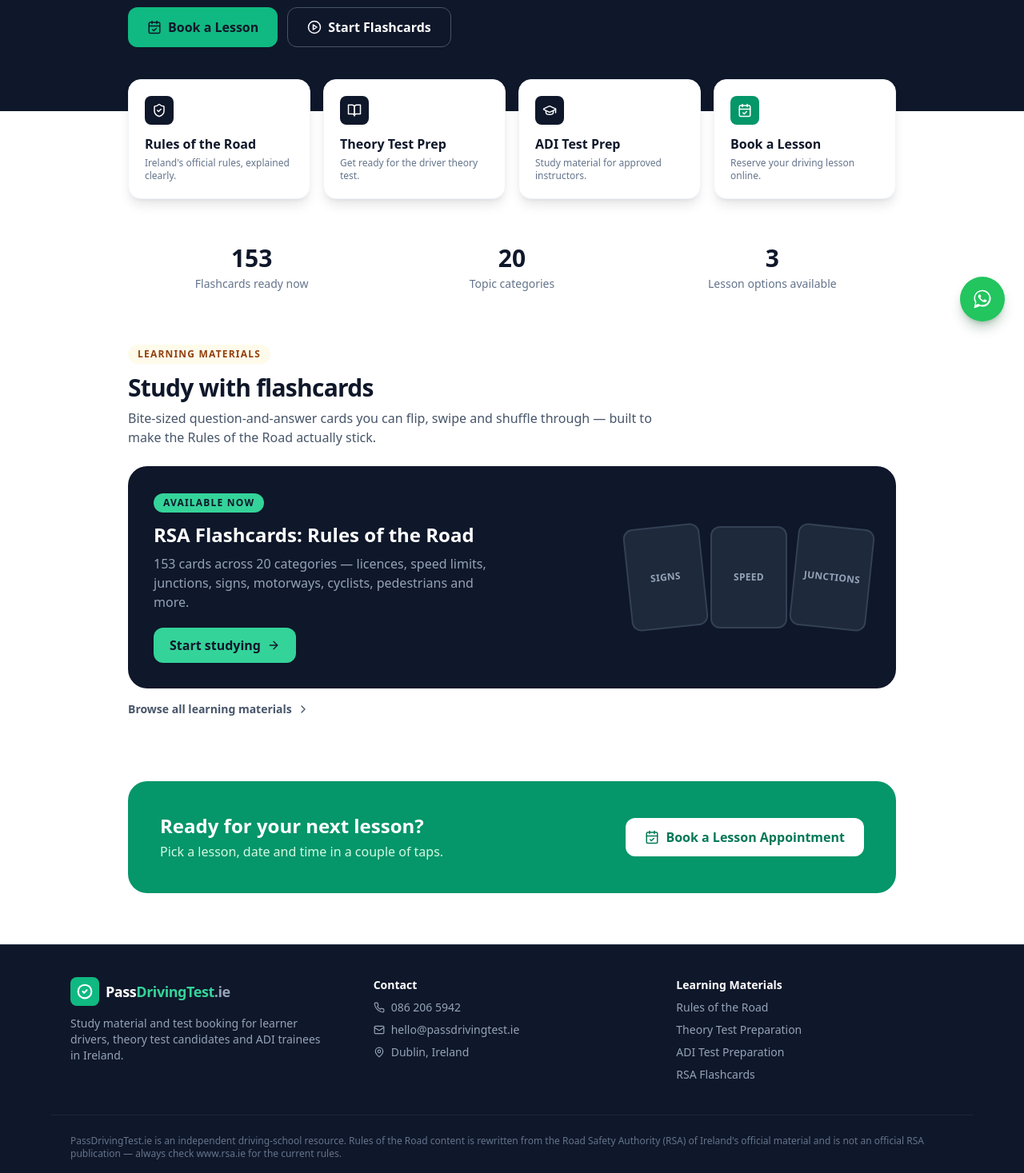
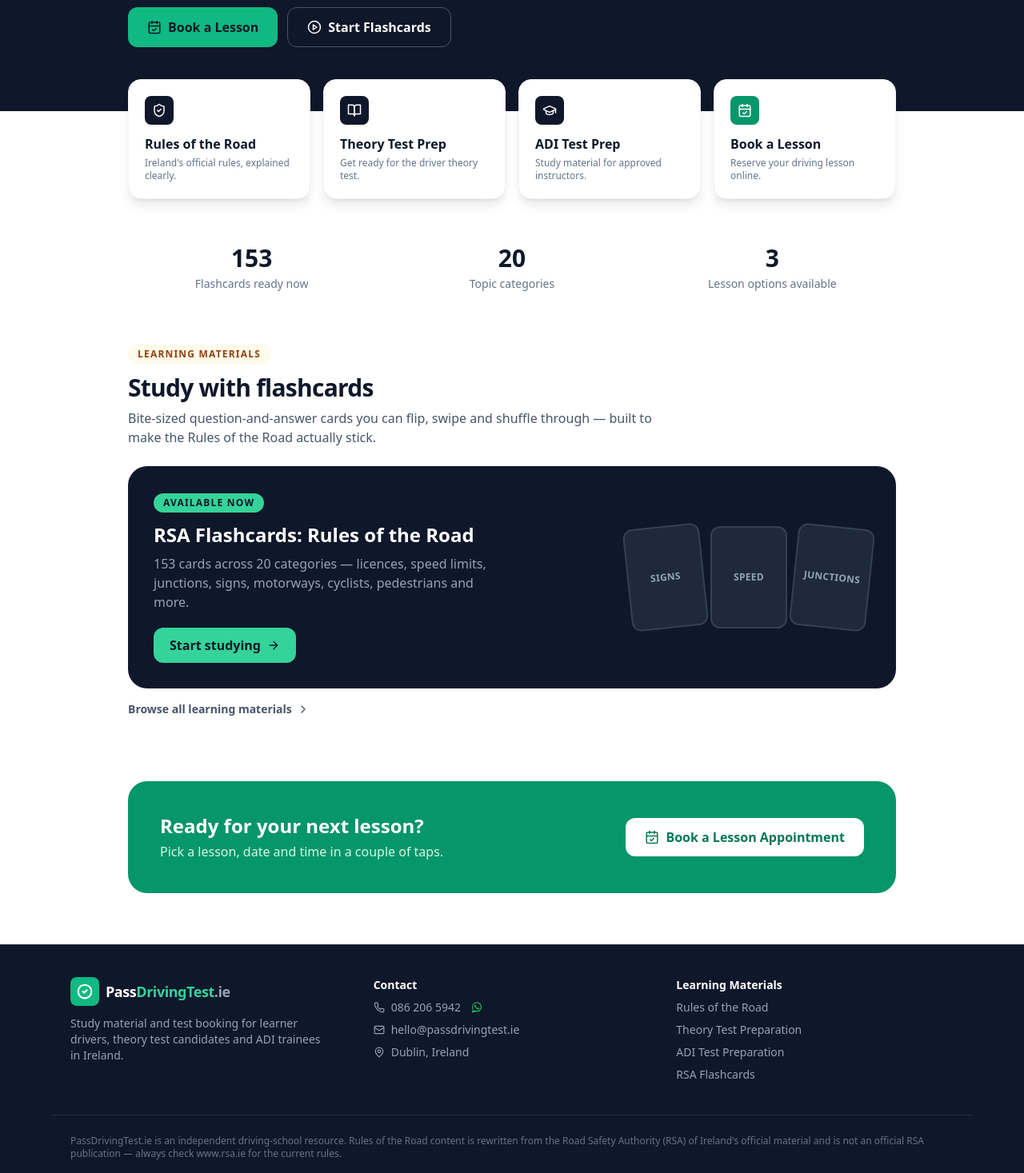
Before and after one commit to arifdub/passdrivingtest, a React (Vite) app: page / in a window 1280 px wide. Shown: the part 374-1841 px from the top of the page at 80% size. Built offline with nearby package versions, Linux system fonts and the light colour scheme.

Commit message:
Add files via upload

```diff
--- a/src/App.jsx
+++ b/src/App.jsx
@@ -1354,7 +1354,10 @@
             </button>
           </nav>
           <div className="mt-4 pt-4 border-t border-slate-800 text-slate-400 text-xs space-y-1.5">
-            <a href={`tel:${SITE_CONFIG.phoneTel}`} className="flex items-center gap-2 hover:text-emerald-400"><Phone size={13} /> {SITE_CONFIG.phoneDisplay}</a>
+            <div className="flex items-center gap-3">
+              <a href={`tel:${SITE_CONFIG.phoneTel}`} className="flex items-center gap-2 hover:text-emerald-400"><Phone size={13} /> {SITE_CONFIG.phoneDisplay}</a>
+              <WhatsAppLink size={15} />
+            </div>
             <a href={`mailto:${SITE_CONFIG.email}`} className="flex items-center gap-2 hover:text-emerald-400"><Mail size={13} /> {SITE_CONFIG.email}</a>
             <p className="flex items-center gap-2"><MapPin size={13} /> {SITE_CONFIG.address}</p>
           </div>
@@ -1400,7 +1403,10 @@
         </div>
         <div className="text-sm space-y-2">
           <p className="font-bold text-white mb-2">Contact</p>
-          <a href={`tel:${SITE_CONFIG.phoneTel}`} className="flex items-center gap-2 hover:text-emerald-400"><Phone size={14} /> {SITE_CONFIG.phoneDisplay}</a>
+          <div className="flex items-center gap-3">
+            <a href={`tel:${SITE_CONFIG.phoneTel}`} className="flex items-center gap-2 hover:text-emerald-400"><Phone size={14} /> {SITE_CONFIG.phoneDisplay}</a>
+            <WhatsAppLink size={16} />
+          </div>
           <a href={`mailto:${SITE_CONFIG.email}`} className="flex items-center gap-2 hover:text-emerald-400"><Mail size={14} /> {SITE_CONFIG.email}</a>
           <p className="flex items-center gap-2"><MapPin size={14} /> {SITE_CONFIG.address}</p>
         </div>
@@ -1422,20 +1428,26 @@
 }
 
 /* =========================================================================
-   STICKY WHATSAPP BUTTON — visible on every page.
+   WHATSAPP ICON — small inline icon used right beside the phone number.
    ========================================================================= */
-function WhatsAppButton() {
+function WhatsAppIcon({ size = 16 }) {
+  return (
+    <svg viewBox="0 0 32 32" width={size} height={size} fill="currentColor" aria-hidden="true">
+      <path d="M16.02 3C9.4 3 4 8.36 4 14.94c0 2.2.6 4.26 1.66 6.04L4 29l8.24-2.6a12.9 12.9 0 0 0 3.78.57h.01c6.62 0 12.02-5.36 12.02-11.94C28.05 8.36 22.65 3 16.02 3zm0 21.7h-.01a10.6 10.6 0 0 1-5.4-1.48l-.39-.23-4.02 1.27 1.3-3.9-.25-.4a9.86 9.86 0 0 1-1.53-5.3c0-5.46 4.48-9.9 10-9.9 2.67 0 5.18 1.04 7.07 2.92a9.8 9.8 0 0 1 2.92 7c0 5.46-4.48 9.92-9.99 9.92zm5.48-7.43c-.3-.15-1.77-.87-2.05-.97-.27-.1-.47-.15-.67.15-.2.3-.77.97-.94 1.17-.17.2-.35.22-.65.07-.3-.15-1.24-.46-2.37-1.46-.88-.78-1.47-1.75-1.64-2.05-.17-.3-.02-.46.13-.61.13-.13.3-.35.45-.52.15-.17.2-.3.3-.5.1-.2.05-.37-.02-.52-.07-.15-.67-1.6-.92-2.2-.24-.58-.49-.5-.67-.5-.17 0-.37-.02-.57-.02s-.52.07-.8.37c-.27.3-1.04 1.02-1.04 2.47 0 1.46 1.07 2.87 1.22 3.07.15.2 2.1 3.2 5.08 4.49.71.3 1.26.49 1.69.62.71.23 1.36.2 1.87.12.57-.08 1.77-.72 2.02-1.42.25-.7.25-1.3.17-1.42-.07-.13-.27-.2-.57-.35z"/>
+    </svg>
+  );
+}
+
+function WhatsAppLink({ size = 16, className = "" }) {
   return (
     <a
       href={`https://wa.me/${SITE_CONFIG.whatsappNumber}`}
       target="_blank"
       rel="noopener noreferrer"
       aria-label="Chat with us on WhatsApp"
-      className="fixed z-40 right-4 sm:right-6 bottom-24 sm:bottom-6 w-14 h-14 rounded-full bg-green-500 hover:bg-green-400 shadow-lg shadow-green-900/30 flex items-center justify-center transition"
+      className={`text-green-500 hover:text-green-400 transition ${className}`}
     >
-      <svg viewBox="0 0 32 32" width="28" height="28" fill="white" aria-hidden="true">
-        <path d="M16.02 3C9.4 3 4 8.36 4 14.94c0 2.2.6 4.26 1.66 6.04L4 29l8.24-2.6a12.9 12.9 0 0 0 3.78.57h.01c6.62 0 12.02-5.36 12.02-11.94C28.05 8.36 22.65 3 16.02 3zm0 21.7h-.01a10.6 10.6 0 0 1-5.4-1.48l-.39-.23-4.02 1.27 1.3-3.9-.25-.4a9.86 9.86 0 0 1-1.53-5.3c0-5.46 4.48-9.9 10-9.9 2.67 0 5.18 1.04 7.07 2.92a9.8 9.8 0 0 1 2.92 7c0 5.46-4.48 9.92-9.99 9.92zm5.48-7.43c-.3-.15-1.77-.87-2.05-.97-.27-.1-.47-.15-.67.15-.2.3-.77.97-.94 1.17-.17.2-.35.22-.65.07-.3-.15-1.24-.46-2.37-1.46-.88-.78-1.47-1.75-1.64-2.05-.17-.3-.02-.46.13-.61.13-.13.3-.35.45-.52.15-.17.2-.3.3-.5.1-.2.05-.37-.02-.52-.07-.15-.67-1.6-.92-2.2-.24-.58-.49-.5-.67-.5-.17 0-.37-.02-.57-.02s-.52.07-.8.37c-.27.3-1.04 1.02-1.04 2.47 0 1.46 1.07 2.87 1.22 3.07.15.2 2.1 3.2 5.08 4.49.71.3 1.26.49 1.69.62.71.23 1.36.2 1.87.12.57-.08 1.77-.72 2.02-1.42.25-.7.25-1.3.17-1.42-.07-.13-.27-.2-.57-.35z"/>
-      </svg>
+      <WhatsAppIcon size={size} />
     </a>
   );
 }
@@ -1480,7 +1492,6 @@
 
       {!isFlashcardDeck && <SiteFooter />}
       <BottomTabBar view={view} go={go} onMore={() => setMenuOpen(o => !o)} />
-      <WhatsAppButton />
     </div>
   );
 }
```
